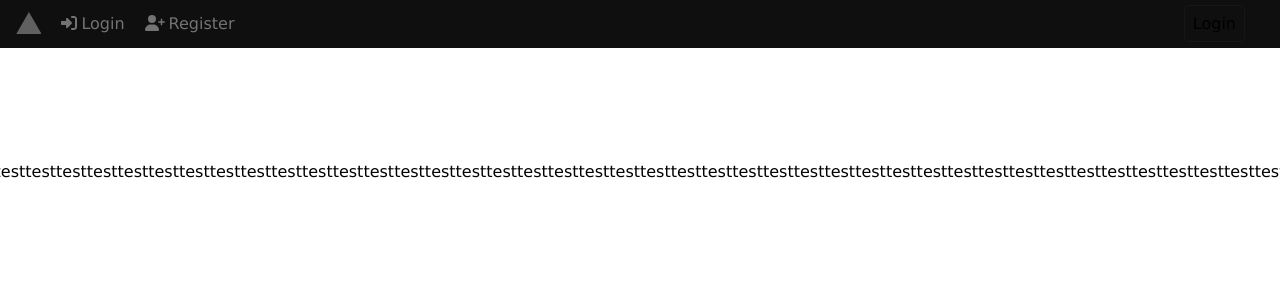
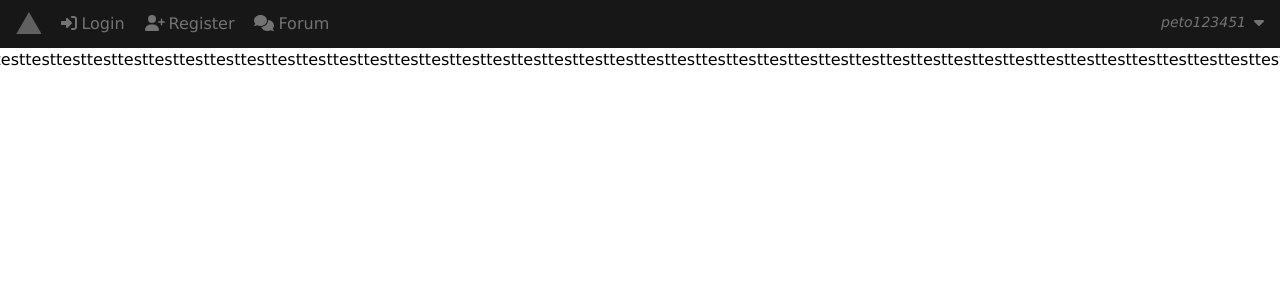
Before and after one commit to lukasstarinsky/vaii, a Next.js app in the folder frontend/: page / in a window 1280 px wide. Shown: the top 300 px of the page. Built offline with nearby package versions, Linux system fonts and the light colour scheme.

Commit message:
Add user navbar dropdown

```diff
--- a/frontend/src/app/auth/login/page.tsx
+++ b/frontend/src/app/auth/login/page.tsx
@@ -3,7 +3,7 @@ import Link from "next/link";
 
 export default function Login() {
   return (
-    <div className="w-6/12 rounded p-10 section-border">
+    <div className="w-6/12 rounded p-10 section-border mt-28">
       <TextInput id="username" label="Username" type="text" placeholder="Your username..." />
       <TextInput id="password" label="Password" type="password" placeholder="Your password..." className="mt-5" />
       <input type="submit" className="mt-7 p-2 rounded hover:bg-neutral-900 hover:text-white outline outline-1 outline-neutral-900 w-full" value="Login" />
--- a/frontend/src/app/auth/register/page.tsx
+++ b/frontend/src/app/auth/register/page.tsx
@@ -3,7 +3,7 @@ import Link from "next/link";
 
 export default function Register() {
   return (
-    <div className="w-6/12 rounded p-10 section-border">
+    <div className="w-6/12 rounded p-10 section-border mt-28">
       <TextInput id="username" label="Username" type="text" placeholder="Your username..." />
       <TextInput id="email" label="E-Mail" type="text" placeholder="Your e-mail..." className="mt-5" />
       <TextInput id="password" label="Password" type="password" placeholder="Your password..." className="mt-5" />
--- a/frontend/src/app/components/navbar.css
+++ b/frontend/src/app/components/navbar.css
@@ -1,4 +1,8 @@
-.navbar {
-  padding: .75rem 1rem;
-  background-color: rgb(15, 15, 15);
+.navbar-avatar {
+  width: 24px;
+  height: 24px;
 }
+
+.navbar-avatar img {
+  border-radius: .35rem;
+}
--- a/frontend/src/app/components/navbar.tsx
+++ b/frontend/src/app/components/navbar.tsx
@@ -1,16 +1,24 @@
+"use client";
+
+import "./navbar.css";
 import Link from "next/link";
-import "./navbar.css";
+import Image from "next/image";
 import { FontAwesomeIcon } from "@fortawesome/react-fontawesome";
-import { faSignInAlt } from "@fortawesome/free-solid-svg-icons";
-import { faUserPlus } from "@fortawesome/free-solid-svg-icons/faUserPlus";
+import { faCaretDown, faComments, faSignInAlt, faUserPlus } from "@fortawesome/free-solid-svg-icons";
+import { useState } from "react";
 
 export default function Navbar() {
+  const [dropdown, setDropdown] = useState(false);
+
   return (
-    <nav className="navbar flex justify-between w-full sticky top-0">
+    <>
+    <nav className="bg-neutral-900 py-3 px-4 flex justify-between w-full sticky top-0">
       <div className="flex">
         <svg xmlns="http://www.w3.org/2000/svg" height="22" role="img" viewBox="0 0 74 64">
           <path d="M37.5896 0.25L74.5396 64.25H0.639648L37.5896 0.25Z" fill="#606060"></path>
         </svg>
+
+        {/* Not logged in */}
         <Link href="/auth/login" className="ms-5 text-neutral-500 hover:text-white">
           <FontAwesomeIcon icon={faSignInAlt} className="me-1" />
           Login
@@ -19,10 +27,33 @@ export default function Navbar() {
           <FontAwesomeIcon icon={faUserPlus} className="me-1" />
           Register
         </Link>
+
+        {/* Logged in */}
+        <Link href="/auth/register" className="ms-5 text-neutral-500 hover:text-white">
+          <FontAwesomeIcon icon={faComments} className="me-1" />
+          Forum
+        </Link>
       </div>
-      <div className="me-5">
-        <Link href="/auth/login" className="outline p-2 rounded hover:bg-neutral-900 outline-1 outline-neutral-900">Login</Link>
+      <div>
+        <button onClick={() => setDropdown(!dropdown)} className="text-neutral-500 hover:text-white flex">
+          <span className="italic text-sm">peto123451</span>
+          <FontAwesomeIcon icon={faCaretDown} className="ms-2 self-center" />
+        </button>
       </div>
     </nav>
+    <div id="dropdown" className={`${dropdown ? "": "hidden"} right-0 absolute top-10 rounded w-44 bg-neutral-700`}>
+      <ul className="py-2 text-sm text-gray-200">
+        <li>
+          <a href="#" className="block px-4 py-2 hover:bg-neutral-900">Profile</a>
+        </li>
+        <li>
+          <a href="#" className="block px-4 py-2 hover:bg-neutral-900">Settings</a>
+        </li>
+        <li>
+          <a href="#" className="block px-4 py-2 hover:bg-neutral-900">Logout</a>
+        </li>
+      </ul>
+    </div>
+    </>
   )
 }
--- a/frontend/src/app/layout.tsx
+++ b/frontend/src/app/layout.tsx
@@ -16,7 +16,7 @@ export default function RootLayout({ children }: { children: React.ReactNode })
       <body className="flex flex-col">
         <Navbar />
 
-        <main className="container self-center flex justify-center mt-28">
+        <main className="container self-center flex justify-center">
           {children}
         </main>
       </body>
```
Also changed, not shown: frontend/public/avatar.png (added).
